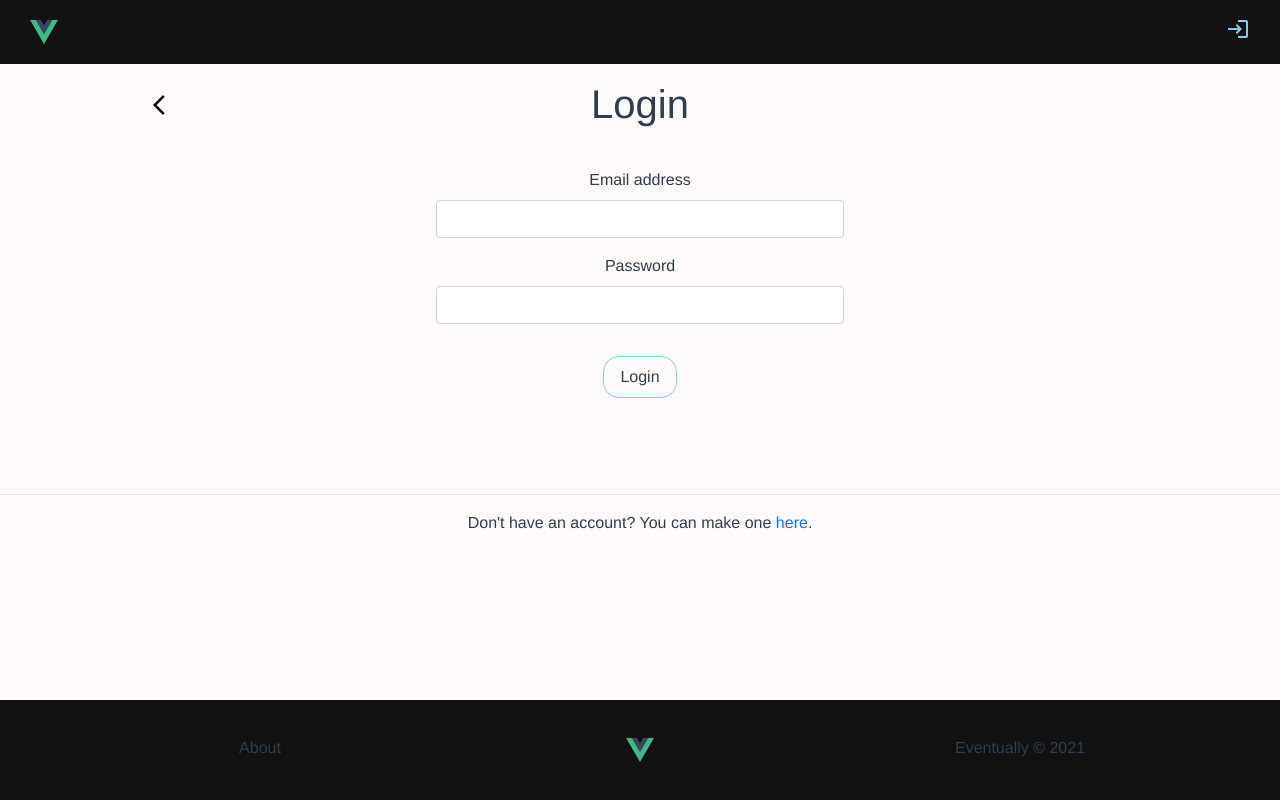
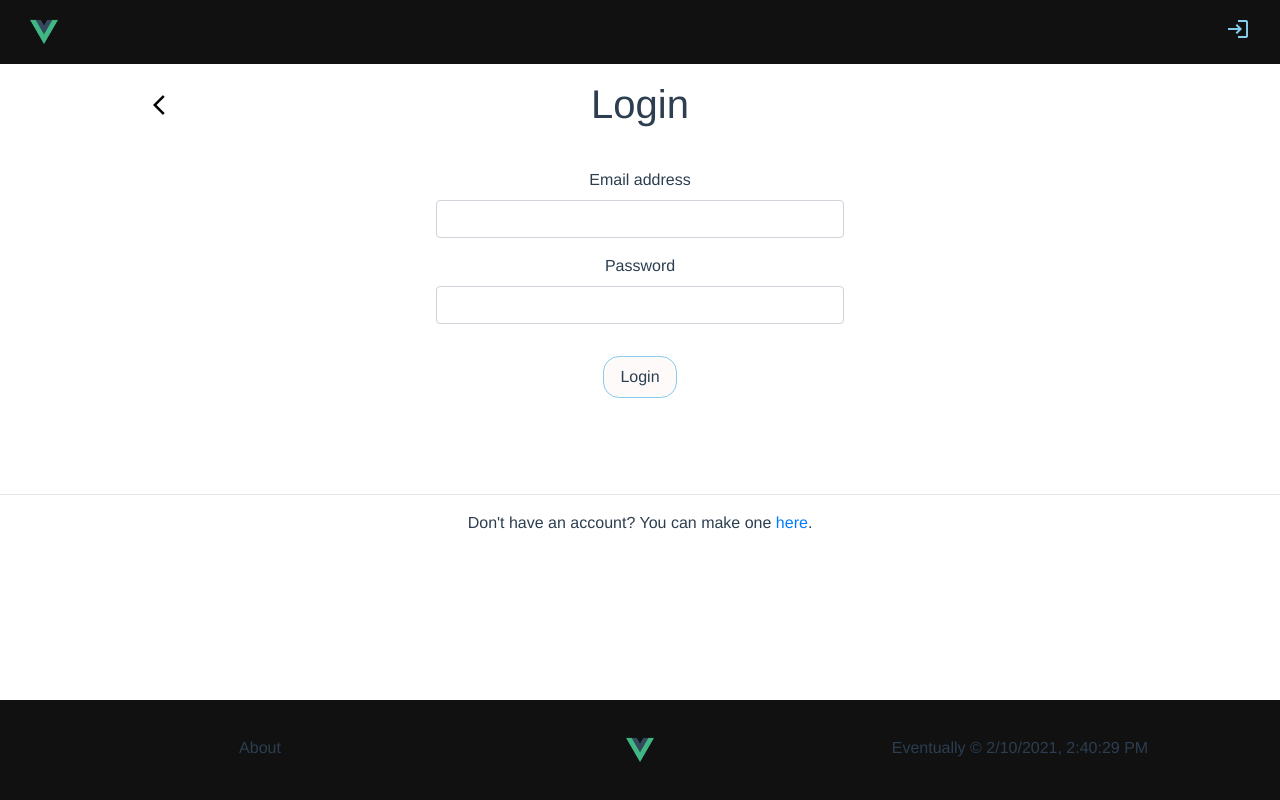
Before and after one commit to markopekica/Eventually, a Vue app: page /login in a window 1280 px wide. Built offline with nearby package versions, Linux system fonts and the light colour scheme; no server answers.

Commit message:
dobar dio AddEventa gotov - commitano radi testiranja

```diff
--- a/package.json
+++ b/package.json
@@ -8,8 +8,9 @@
     "lint": "vue-cli-service lint"
   },
   "dependencies": {
+    "bootstrap-icons": "^1.2.1",
     "core-js": "^3.6.5",
-    "firebase": "^8.1.2",
+    "firebase": "^8.2.0",
     "vue": "^2.6.11",
     "vue-router": "^3.2.0"
   },
--- a/src/App.vue
+++ b/src/App.vue
@@ -47,7 +47,7 @@ export default {
   -moz-osx-font-smoothing: grayscale;
   text-align: center;
   color: #2c3e50;
-  background-color: snow;
+  background-color: white;
   min-height: 100vh;
   position: relative;
   padding-bottom: 150px;  // za footer; uglavnom ide visina footera
--- a/src/components/FooterW.vue
+++ b/src/components/FooterW.vue
@@ -21,7 +21,7 @@ export default {
   name: "FooterW",
    data() {
     return {
-      message: new Date().getFullYear()
+      message: new Date().toLocaleString()
     }
   }
 };
--- a/src/router/index.js
+++ b/src/router/index.js
@@ -38,6 +38,11 @@ const routes = [
     path: '/userProfile',
     name: 'UserProfile',
     component: () => import('@/views/UserProfile.vue')
+  },
+  {
+    path: '/addEvent',
+    name: 'AddEvent',
+    component: () => import('../views/AddEvent.vue')
   }
 ]
 
--- a/src/views/Login.vue
+++ b/src/views/Login.vue
@@ -95,7 +95,7 @@ export default {
           if( user ){
             this.usr = "true"
             this.trebaSkuzit = "/"
-            this.loginButtonText = 'Home - shold be automatic'
+            this.loginButtonText = 'Home - should be automatic'
           } else {
             this.usr = 'false'
           }
```
Also changed, not shown: 1 other file (tests, documents, lock files or other folders).
